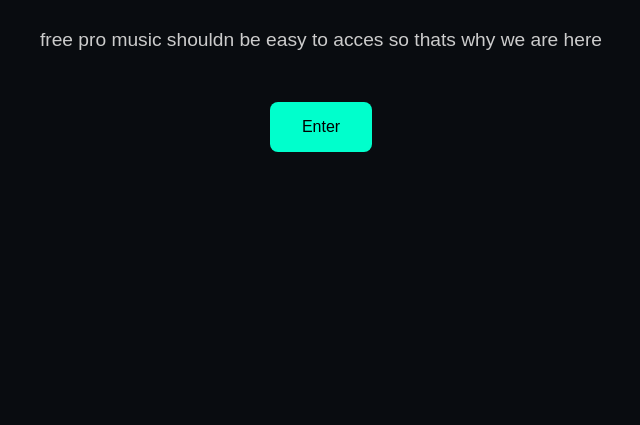
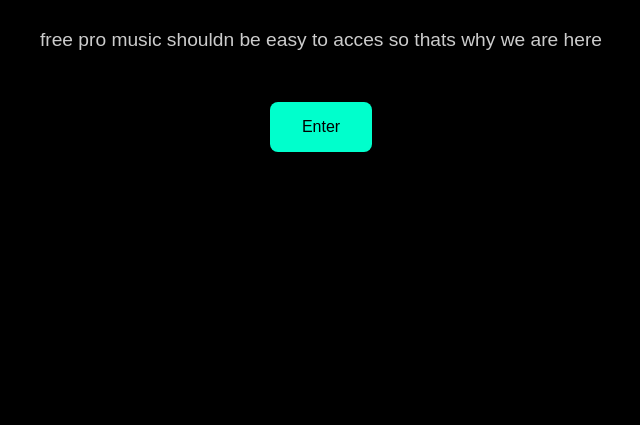
Before and after one commit to evghjrnhvghrj/useablemusic.github.io, a plain HTML site: page index.html in a window 1280 px wide. Shown: the part 375-800 px from the top of the page, without its empty margins (319-959 px from the left). Drawn offline with Linux system fonts and the light colour scheme.

Commit message:
Update index.html

```diff
--- a/index.html
+++ b/index.html
@@ -1,9 +1,3 @@
-<!DOCTYPE html>
-<html lang="en">
-<head>
-  <meta charset="UTF-8">
-  <meta name="viewport" content="width=device-width, initial-scale=1.0">
-  <title>Welcome | usablemusic</title>
 <!DOCTYPE html>
 <html lang="en">
 <head>
@@ -15,8 +9,7 @@
       margin: 0;
       padding: 0;
       font-family: Arial, sans-serif;
-    background: url('black.png') no-repeat center center fixed;
-    background-size: cover;
+      background: #000; /* solid black background */
       color: #fff;
       display: flex;
       flex-direction: column;
@@ -24,7 +17,7 @@
       align-items: center;
       height: 100vh;
       text-align: center;
-    backdrop-filter: brightness(0.7); /* dim it a bit for readability */
+      backdrop-filter: brightness(0.7); /* optional: still dims, but not needed on black */
     }
     h1 {
       font-size: 3em;
@@ -50,7 +43,6 @@
       background: #00ccaa;
     }
   </style>
-
 </head>
 <body>
   <h1>Welcome useablemusic</h1>
```
Lines whose indentation alone changed are shown as unchanged.
